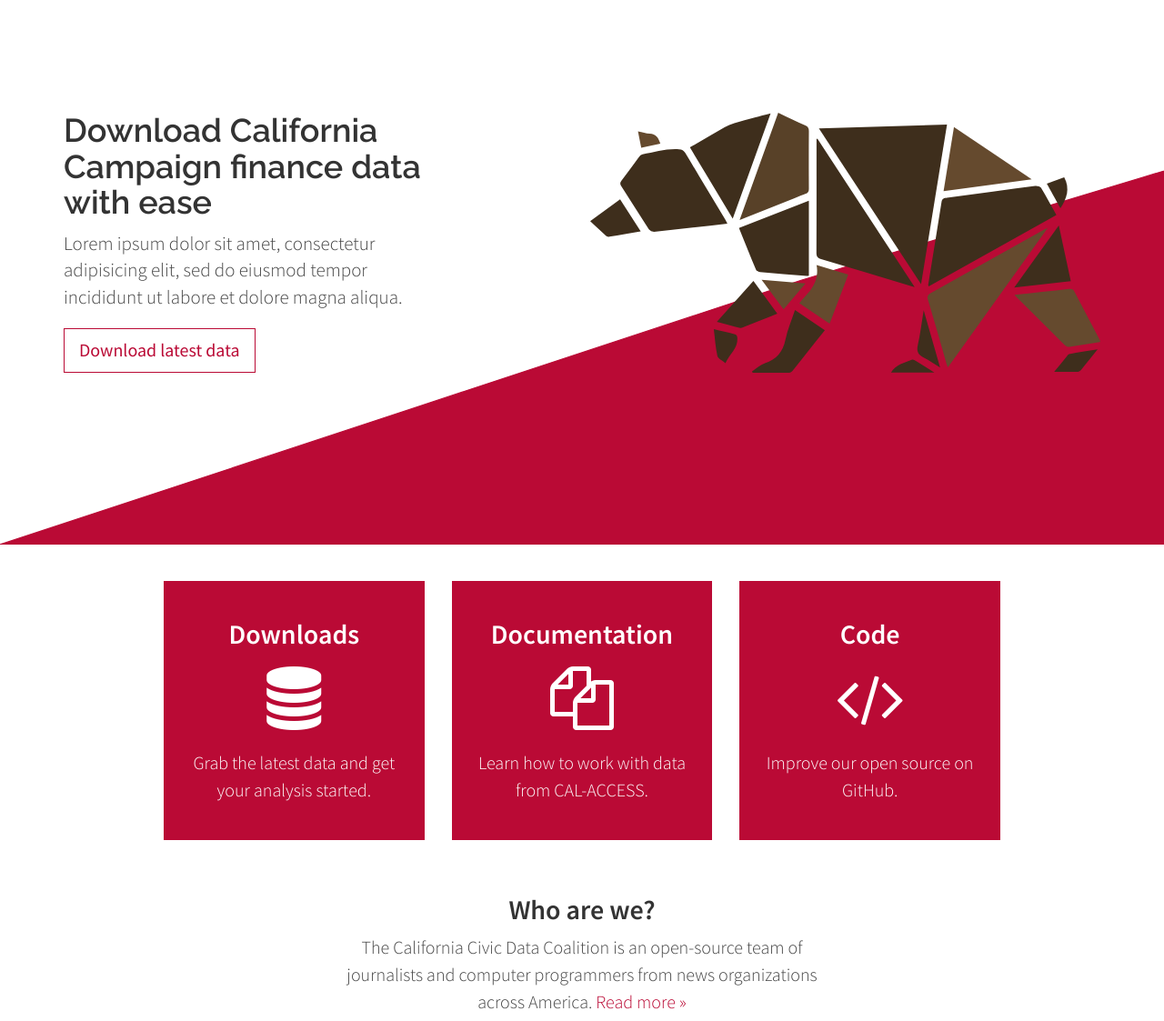
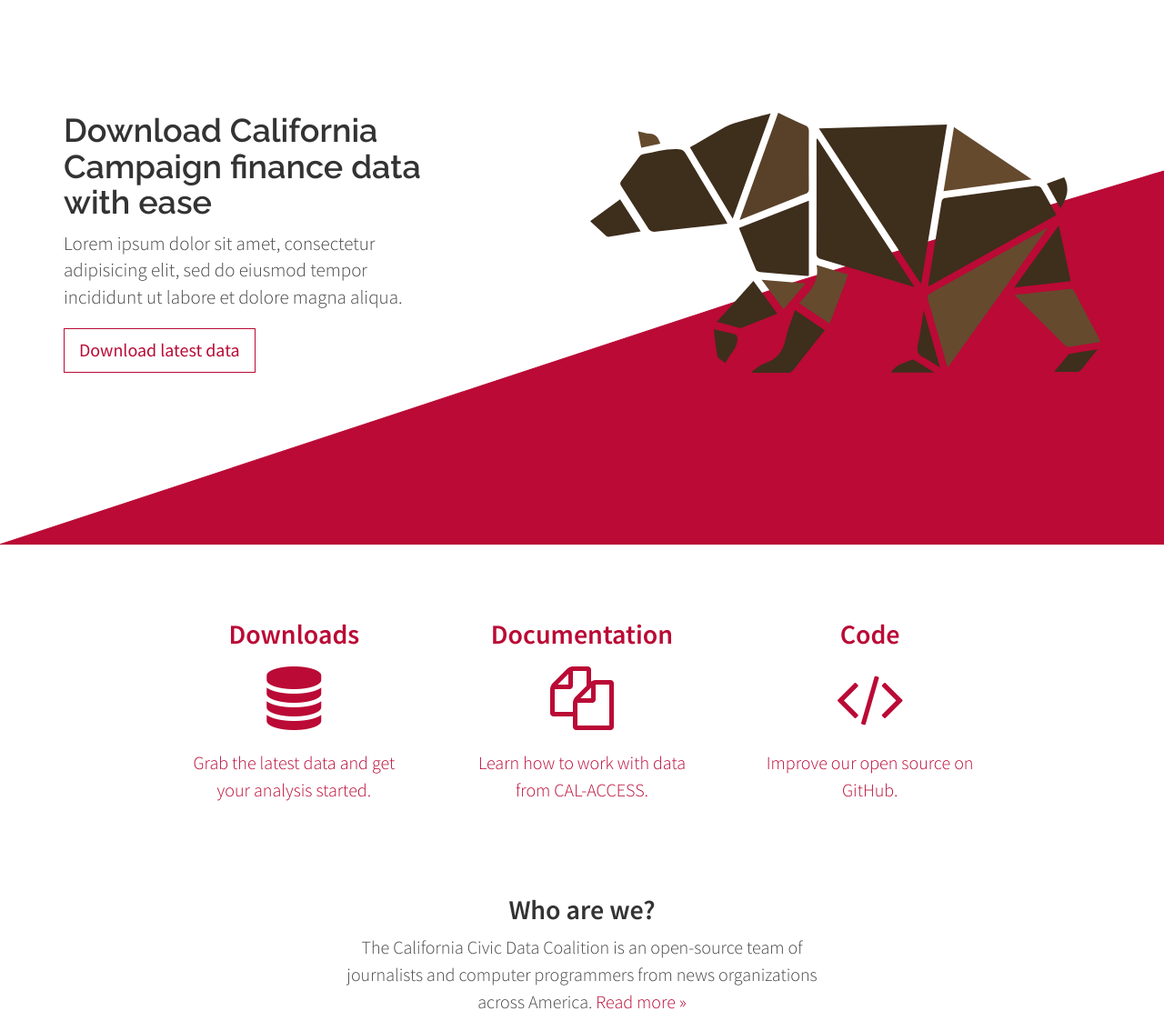
Before and after one commit to palewire/django-calaccess-downloads-website, a Django app: template calaccess_website/templates/calaccess_website/home.html in a window 1280 px wide. Shown: the part 61-1184 px from the top of the page at 91% size. Run offline with Django 3.2, Linux system fonts and the light colour scheme; the template is opened without the code that fills it, so the values that code supplies are empty; some libraries are stand-ins or nearby versions.

Commit message:
Inverted the colors on the homepage boxes as suggested by @aboutaaron

```diff
--- a/calaccess_website/static/calaccess_website/css/main.css
+++ b/calaccess_website/static/calaccess_website/css/main.css
@@ -281,10 +281,9 @@ td.center, th.center{
 
 .home .home-card {
     height: 285px;
-    background-color: #ba0a35;
     padding: 20px;
     margin: 0 auto;
-    color: white;
+    color: #ba0a35;
 }
 .home .boxes a:hover {
     text-decoration: none !important;
@@ -303,7 +302,7 @@ td.center, th.center{
     margin-bottom: 20px;
 }
 .home .home-card p {
-    color: #fdfdfd;
+    color: #ba0a35;
     margin-top: 0;
 }
 .hero {
```
